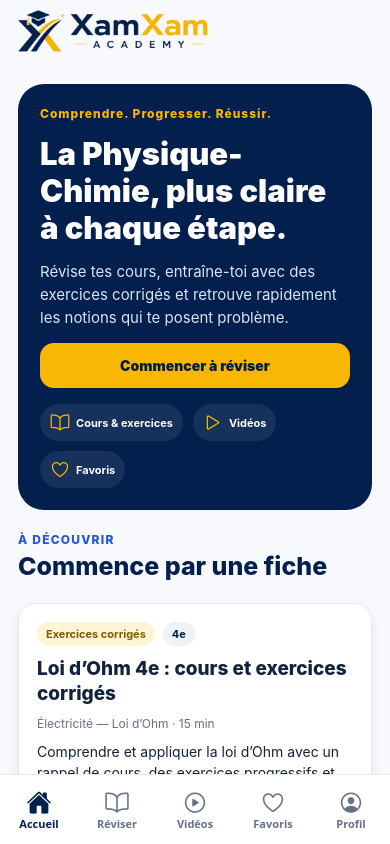
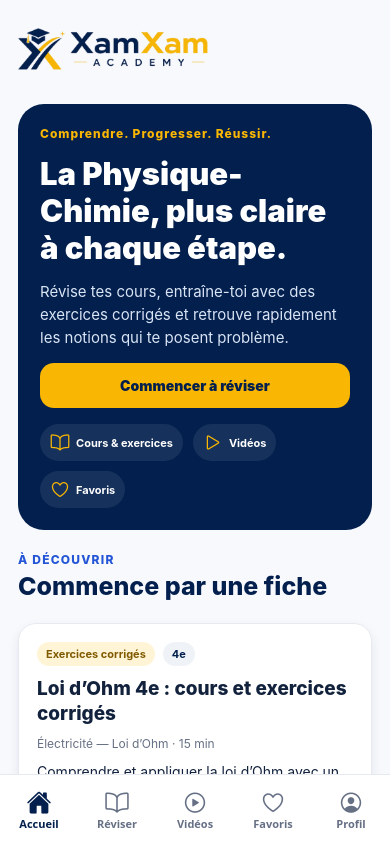
Before and after one commit to afrigerance-commits/Xam-Xam-Academy-website, an Expo app drawn with the web renderer of React Native in the folder mobile/: screen / in a window 390 px wide. Built offline with nearby package versions, Linux system fonts and the light colour scheme; Expo Router itself is replaced by a stand-in of ours; some packages are replaced by stand-ins of ours; no server answers.

Commit message:
Move mobile brand header below status bar

```diff
--- a/mobile/src/components.tsx
+++ b/mobile/src/components.tsx
@@ -51,7 +51,8 @@ export function ResourceCard({ item }: { item: Resource }) {
 
 const styles = StyleSheet.create({
   brandWrap: {
-    height: 62,
+    height: 82,
+    paddingTop: 16,
     justifyContent: 'center',
     alignItems: 'flex-start',
   },
```
